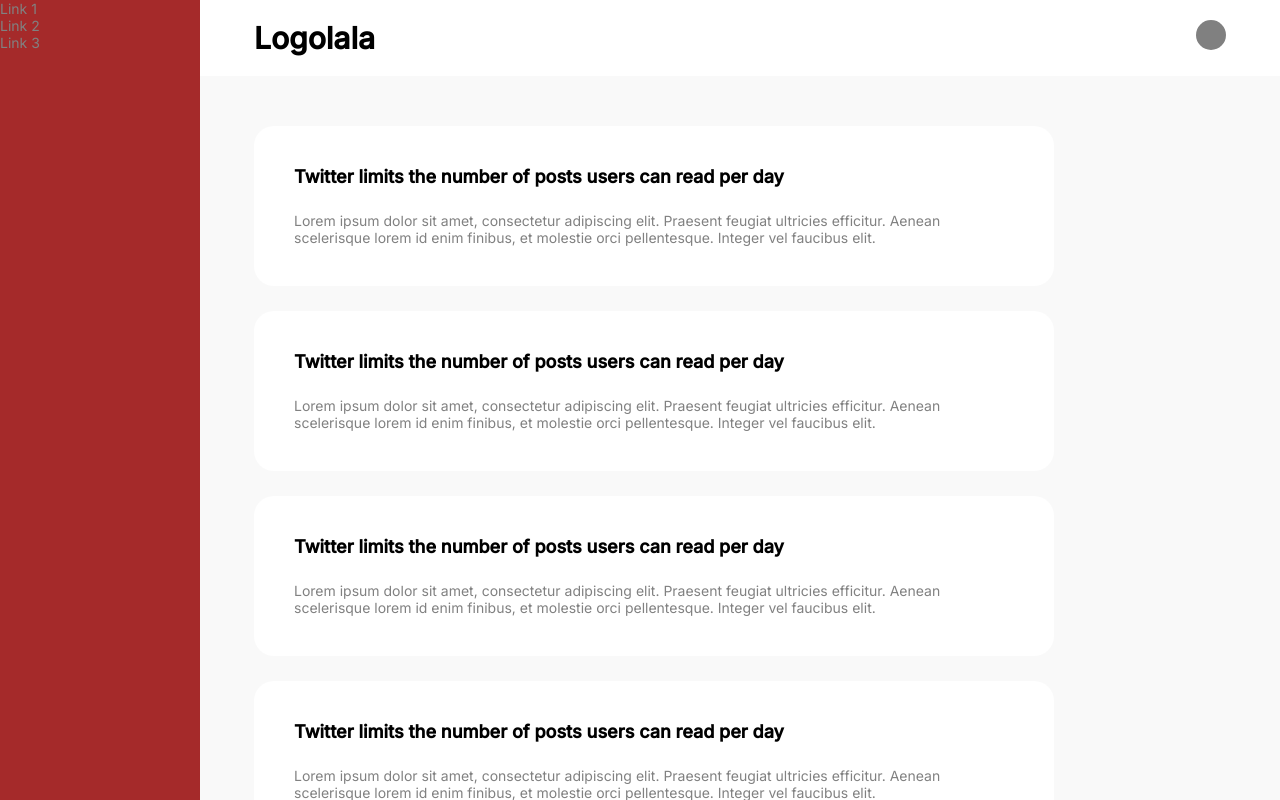
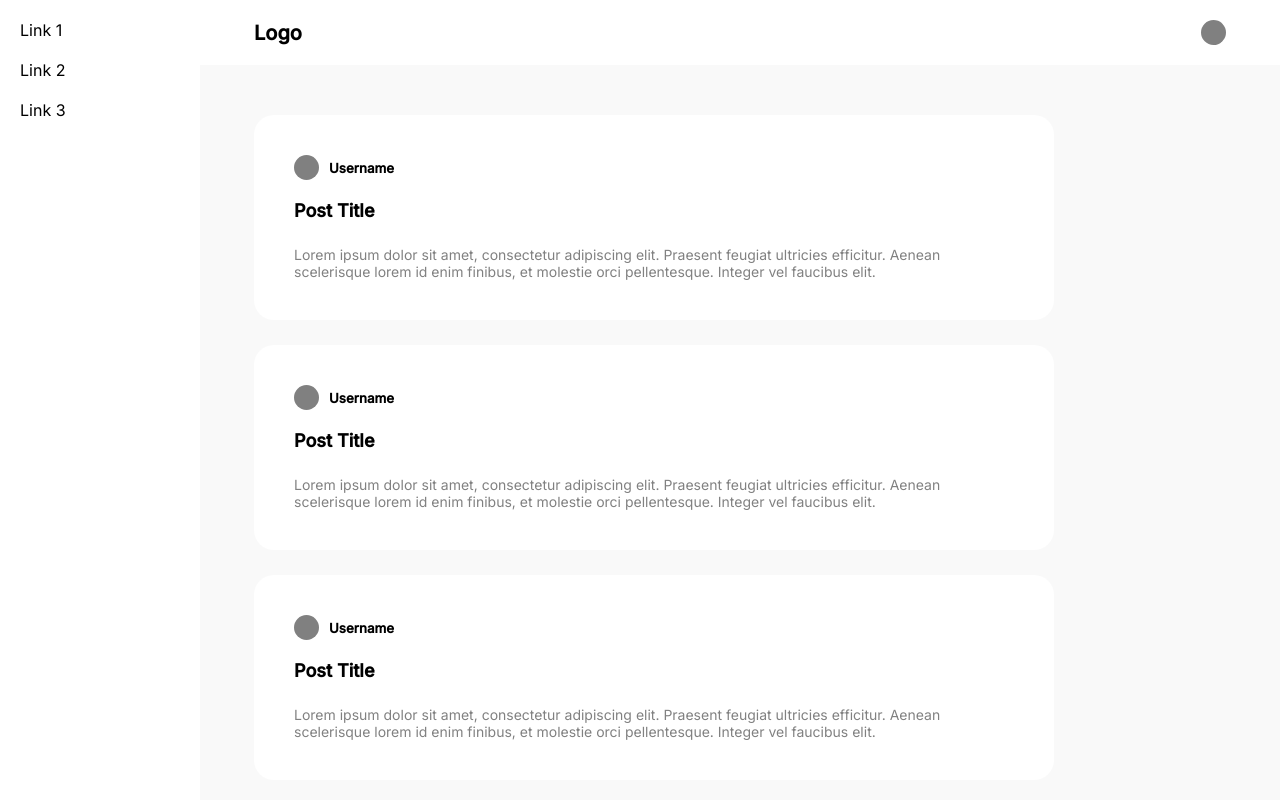
Before and after one commit to emmanuelojiji/forum, a React (Create React App) app: page / in a window 1280 px wide. Built offline with nearby package versions, Linux system fonts and the light colour scheme.

Commit message:
Capacitor live reload added

```diff
--- a/src/App.scss
+++ b/src/App.scss
@@ -4,6 +4,7 @@
   flex: 1;
   transition: 0.2s ease-in-out;
   position: relative;
+
 
 
   @media only screen and (max-width: 600px) {
--- a/src/Components/Card.js
+++ b/src/Components/Card.js
@@ -1,9 +1,13 @@
-import "./Card.scss"
+import "./Card.scss";
 
 const Card = () => {
   return (
     <div className="Card">
-      <h2>Twitter limits the number of posts users can read per day</h2>
+      <div className="username-avatar-wrap">
+        <div className="avatar"></div>
+        <h5>Username</h5>
+      </div>
+      <h2>Post Title</h2>
       <p>
         Lorem ipsum dolor sit amet, consectetur adipiscing elit. Praesent
         feugiat ultricies efficitur. Aenean scelerisque lorem id enim finibus,
--- a/src/Components/Card.scss
+++ b/src/Components/Card.scss
@@ -9,7 +9,19 @@
   padding: 40px;
   border-radius: 20px;
 
-  h2{
+  h2 {
     margin-bottom: 25px;
   }
+
+  p {
+    font-size: 14px;
+    color: #818181;
+  }
 }
+
+.username-avatar-wrap {
+  display: flex;
+  align-items: center;
+  gap: 10px;
+  margin-bottom: 20px;
+}
--- a/src/Components/Feed.scss
+++ b/src/Components/Feed.scss
@@ -1,6 +1,4 @@
 .Feed {
   padding-left: 5%;
   padding-right: 5%;
-
-
 }
--- a/src/Components/Footer.scss
+++ b/src/Components/Footer.scss
@@ -1,7 +1,7 @@
 footer {
   height: 70px;
   width: 100%;
-  border-top: solid 1px grey;
+  border-top: solid 1px rgb(232, 232, 232);
   background: white;
   position: fixed;
   bottom: 0;
--- a/src/Components/Header.js
+++ b/src/Components/Header.js
@@ -13,7 +13,7 @@ const Header = ({menuOpen, setMenuOpen}) => {
         >
           Mobile
         </p>
-        <h1>Logolala</h1>
+        <h1>Logo</h1>
       </div>
       <div className="avatar"></div>
     </header>
--- a/src/Components/Header.scss
+++ b/src/Components/Header.scss
@@ -10,7 +10,9 @@ header{
     left: 0;
 }
 
+
 .mobile-menu{
+    display: none;
     @media only screen and (min-width: 600px) {
         display: none;
       }
@@ -23,8 +25,8 @@ header{
 }
 
 .avatar{
-    width: 30px;
-    height: 30px;
+    width: 25px;
+    height: 25px;
     background: grey;
     border-radius: 1em;
 }
--- a/src/Components/Sidebar.scss
+++ b/src/Components/Sidebar.scss
@@ -8,7 +8,16 @@ aside {
   position: sticky;
   top: 0;
   left: 0;
-  background: brown;
+  background: white;
+
+  .content{
+    padding: 20px;
+  }
+
+  p{
+    margin-bottom: 20px;
+  }
+
 
   @media only screen and (max-width: 600px) {
     max-width: 0px;
--- a/src/index.scss
+++ b/src/index.scss
@@ -11,7 +11,7 @@ body {
   -moz-osx-font-smoothing: grayscale;
   height: fit-content;
 
-  padding: env(safe-area-inset-top);
+  padding-top: env(safe-area-inset-top);
 }
 
 html,
@@ -20,14 +20,9 @@ body {
 }
 
 h1 {
-  font-size: 30px;
+  font-size: 20px;
 }
 
 h2 {
   font-size: 18px;
 }
-
-p {
-  font-size: 14px;
-  color: #818181;
-}
```
Also changed, not shown: capacitor.config.ts (+13 -6 lines).
